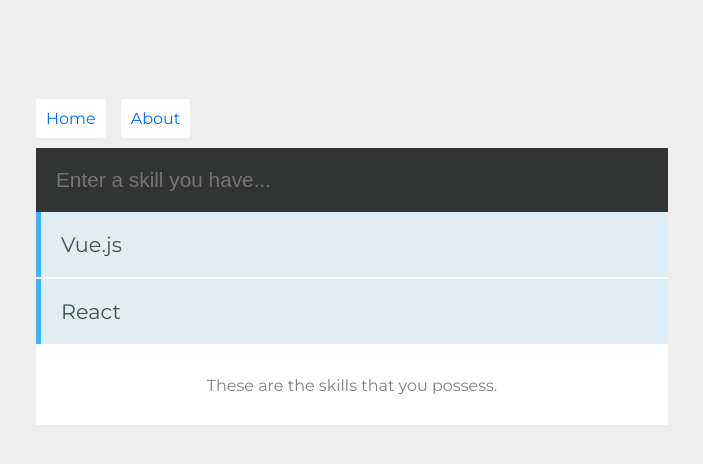
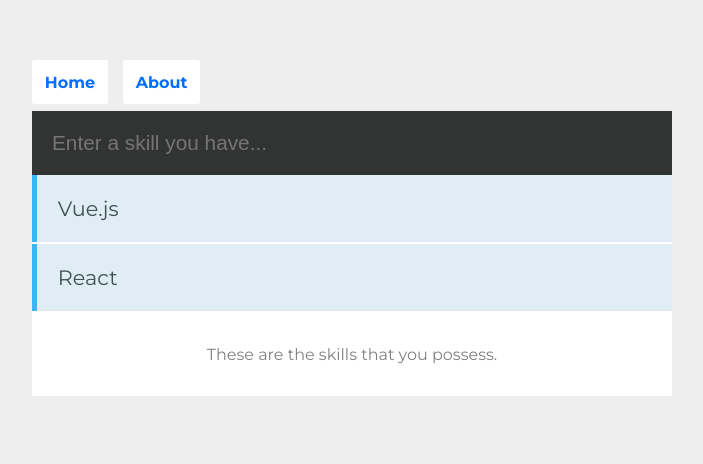
Before and after one commit to nataliecardot/vue-skills, a Vue app: page / in a window 1280 px wide. Shown: the part 168-632 px from the top of the page, without its empty margins (288-991 px from the left). Built offline with nearby package versions, Linux system fonts and the light colour scheme; a small style sheet from the web is missing.

Commit message:
Adjust styling

```diff
--- a/src/App.vue
+++ b/src/App.vue
@@ -11,13 +11,8 @@
 </template>
 
 <script>
-import Skills from './components/Skills.vue';
-
 export default {
-  name: 'app',
-  components: {
-    Skills
-  }
+  name: 'app'
 };
 </script>
 
@@ -31,10 +26,10 @@ export default {
 body {
   background-color: #eee;
   font-family: 'Montserrat', sans-serif;
-  /* display; flex along with setting auto margin for flex item causes it to be centered */
+  /* display: grid (or flex) along with setting auto margin for flex item causes it to be centered */
   display: grid;
-  justify-items: center;
-  padding-top: 50px;
+  /* justify-items: center; */
+  margin: 0;
 }
 
 body,
@@ -52,11 +47,12 @@ nav {
 }
 
 nav a {
-  padding: 10px;
+  padding: 0.8rem;
   text-decoration: none;
   background: #fff;
   border-radius: 3px;
   color: rgb(0, 110, 255);
+  font-weight: bolder;
   margin-right: 15px;
 }
 </style>
--- a/src/components/Skills.vue
+++ b/src/components/Skills.vue
@@ -30,7 +30,7 @@
           enter-active-class="animated bounceInUp"
           leave-active-class="animated bounceOutDown"
         >
-          <li v-for="(data, index) in skills" :key="index">{{ data.skill }}</li>
+          <li v-for="(item, index) in skills" :key="index">{{ item.skill }}</li>
         </transition-group>
       </ul>
 
@@ -75,8 +75,8 @@ ul {
 }
 
 ul li {
-  padding: 20px;
-  font-size: 1.3em;
+  padding: 1.3rem;
+  font-size: 1.3rem;
   background-color: #e0edf4;
   border-left: 5px solid #3eb3f6;
   margin-bottom: 2px;
@@ -85,7 +85,7 @@ ul li {
 
 p {
   text-align: center;
-  padding: 30px 0;
+  padding: 2rem 0;
   color: gray;
   margin-top: 0;
 }
```
